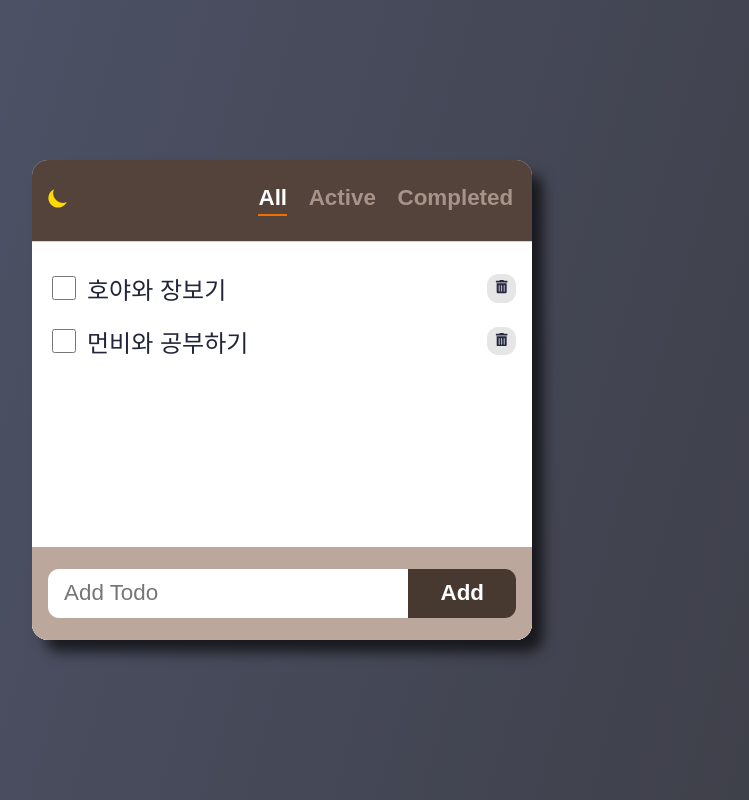
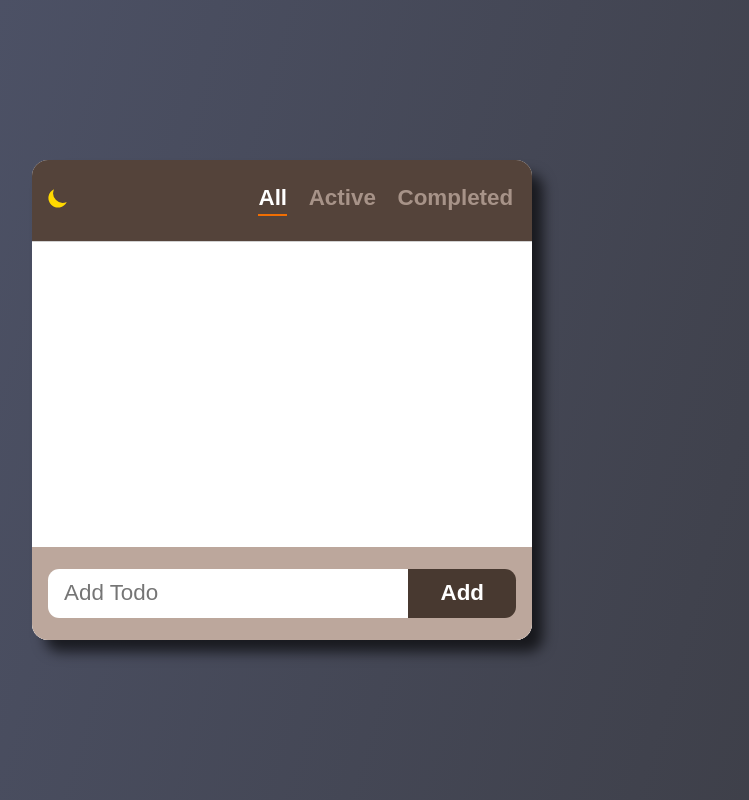
Before and after one commit to eunbi-kang/todo, a React (Create React App) app: page / in a window 1280 px wide. Shown: the whole page, without its empty margins (358-1107 px from the left). Built offline with nearby package versions, Linux system fonts and the light colour scheme.

Commit message:
localStorge 사용하여 Page Refresh 됐을 때  List Item 데이터 간직하도록

```diff
--- a/src/components/TodoList/TodoList.jsx
+++ b/src/components/TodoList/TodoList.jsx
@@ -1,20 +1,23 @@
-import React, { useState } from "react";
+import React, { useState, useEffect } from "react";
 import AddTodo from "../AddTodo/AddTodo";
 import Todo from "../Todo/Todo";
-import styles from './TodoList.module.css'
+import styles from "./TodoList.module.css";
 
-export default function TodoList({filter}) {
-  const [todos, setTodos] = useState([
-    { id: "123", text: "호야와 장보기", status: "active" },
-    { id: "124", text: "먼비와 공부하기", status: "active" },
-  ]);
+export default function TodoList({ filter }) {
+  const [todos, setTodos] = useState(readTodosFromLocalStorage());
+
   //todos를 풀어서 새로 추가 된 것만 업데이트 해 줌
   const handleAdd = (todo) => setTodos([...todos, todo]);
   // 업데이트 하고자 하는 것만 업데이트 하는 걸로 바꿔주고 기존의 아이템을 그대로 유지하면서 새로운 배열을 만듦
-  const handleUpdate = (updated) => setTodos(todos.map(t => t.id === updated.id ? updated : t));
+  const handleUpdate = (updated) =>
+    setTodos(todos.map((t) => (t.id === updated.id ? updated : t)));
   // 아이디가 삭제하고자 하는 아이디가 아닌 것들만 모아서 setTodos 배열에 모아줌
-  const handleDelete = (deleted) => setTodos(todos.filter(t=> t.id !== deleted.id));
+  const handleDelete = (deleted) =>
+    setTodos(todos.filter((t) => t.id !== deleted.id));
 
+  useEffect(() => {
+    localStorage.setItem("todos", JSON.stringify(todos));
+  }, [todos]);
   const filtered = getFilteredItems(todos, filter);
   return (
     <section className={styles.container}>
@@ -33,9 +36,15 @@ export default function TodoList({filter}) {
   );
 }
 
-function getFilteredItems(todos, filter){
-  if(filter === 'all'){
+function readTodosFromLocalStorage() {
+  console.log('readTodosFromLocalStorage');
+  const todos = localStorage.getItem('todos');
+  return todos ? JSON.parse(todos) : []  ;
+}
+
+function getFilteredItems(todos, filter) {
+  if (filter === "all") {
     return todos;
   }
-  return todos.filter(todo => todo.status === filter);
+  return todos.filter((todo) => todo.status === filter);
 }
```
